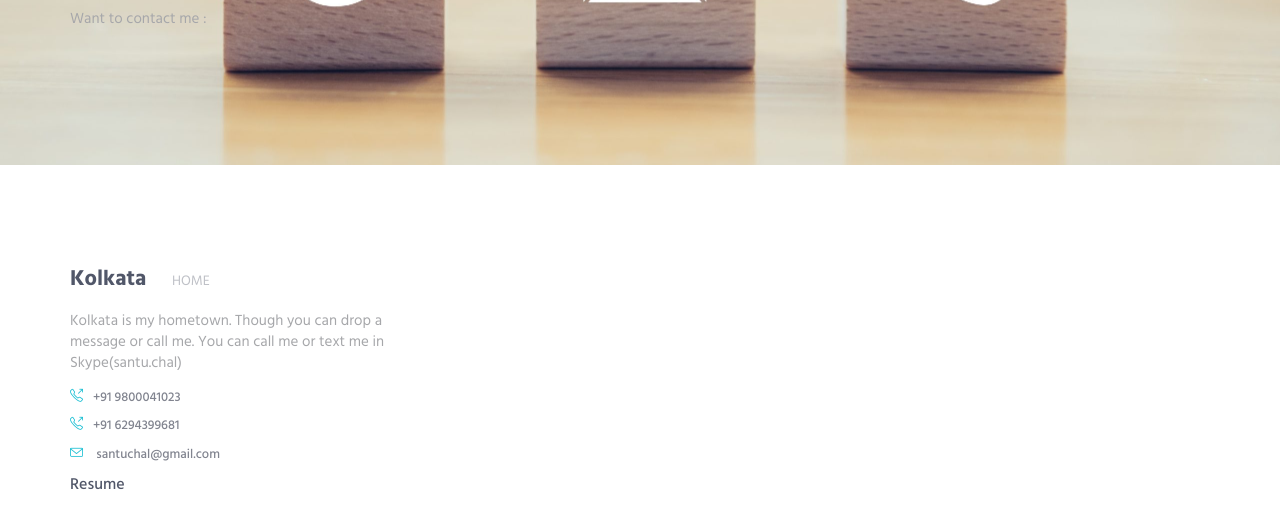
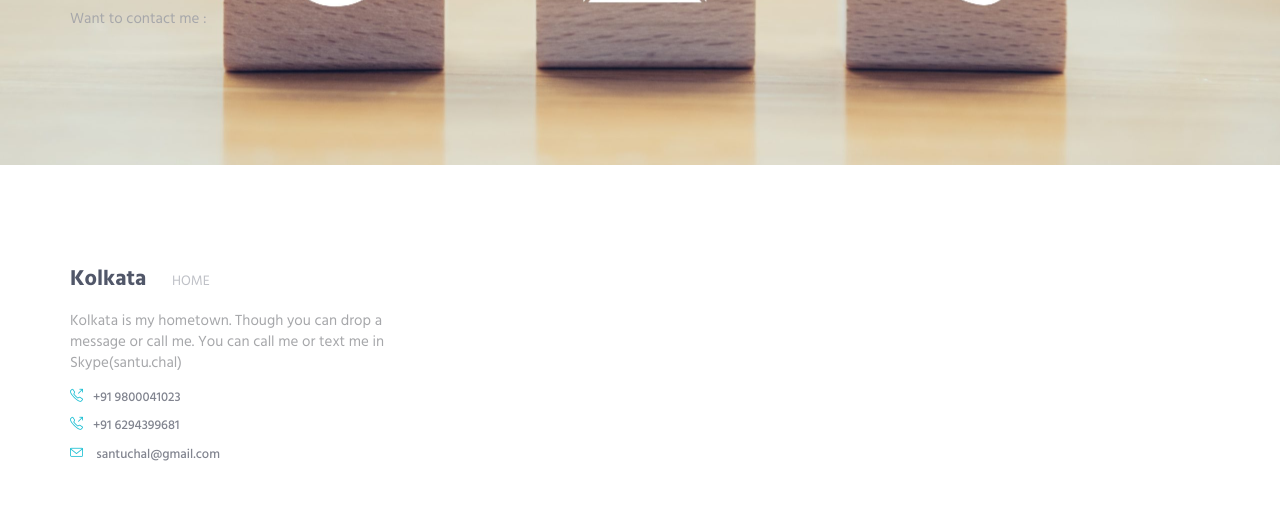
Before and after one commit to santuchal/santuchal.github.io, a plain HTML site: page contact.html in a window 1280 px wide. Shown: the part 282-800 px from the top of the page. Drawn offline with Linux system fonts and the light colour scheme.

Commit message:
resume removed

```diff
--- a/contact.html
+++ b/contact.html
@@ -89,7 +89,7 @@
                                 <li><i class="margin-r-10 color-base icon-call-out"></i>+91 9800041023</li>
                                 <li><i class="margin-r-10 color-base icon-call-out"></i>+91 6294399681</li>
                                 <li><i class="margin-r-10 color-base icon-envelope"></i> santuchal@gmail.com</li>
-                                <li><a href="https://drive.google.com/file/d/1MZGuwUkgdeP3sW7MENLS3bkfx-xO11aY/view?usp=sharing">Resume</a></li>
+                              <!--   <li><a href="https://drive.google.com/file/d/1MZGuwUkgdeP3sW7MENLS3bkfx-xO11aY/view?usp=sharing">Resume</a></li> -->
                             </ul>
                         </div>
 
```
